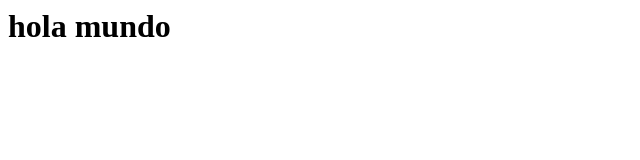
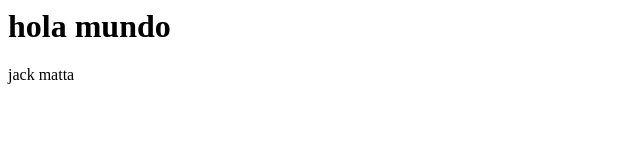
Before and after one commit to jack-matta/jackmatta-cv, a plain HTML site: page index.html in a window 1280 px wide. Shown: the full height of the page, 0-640 px from the left. Drawn offline with Linux system fonts and the light colour scheme.

Commit message:
nuevo texto

```diff
--- a/index.html
+++ b/index.html
@@ -6,5 +6,6 @@
 </head>
 <body>
     <h1>hola mundo</h1>
+    <p>jack matta</p>
 </body>
 </html>
```
